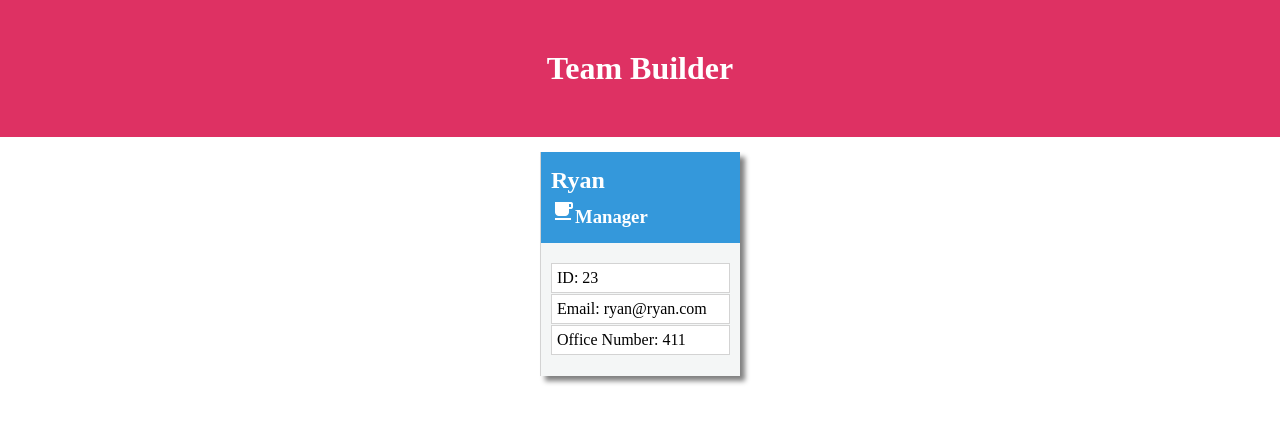
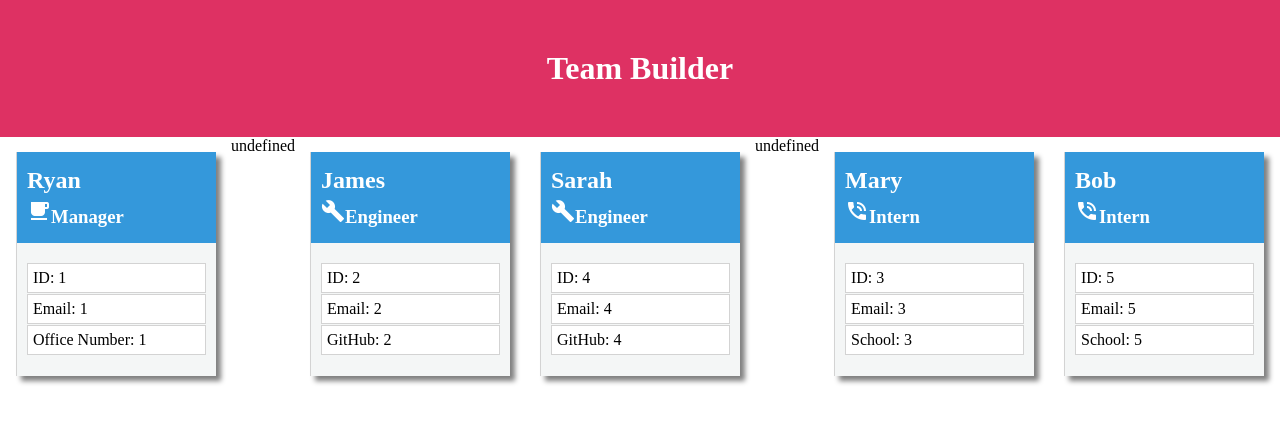
Before and after one commit to ryanascherr/team-profile-generator, a website: page index2.html in a window 1280 px wide. Drawn offline with Linux system fonts and the light colour scheme.

Commit message:
Added functionality so that multiple of either intern or engineer show up as expected.

```diff
--- a/index2.html
+++ b/index2.html
@@ -21,12 +21,60 @@
       </header>
       <div class="body">
           <ul>
-              <li>ID: 23</li>
-              <li>Email: ryan@ryan.com</li>
-              <li>Office Number: 411</li>
+              <li>ID: 1</li>
+              <li>Email: 1</li>
+              <li>Office Number: 1</li>
           </ul>
       </div>
     </div>
-
-
+    undefined<div class="card">
+        <header>
+            <h2 id="name">James</h2>
+            <h3 id="role"><i class="material-icons">build</i>Engineer</h3>
+        </header>
+        <div class="body">
+            <ul>
+                <li>ID: 2</li>
+                <li>Email: 2</li>
+                <li>GitHub: 2</li>
+            </ul>
+        </div>
+      </div><div class="card">
+        <header>
+            <h2 id="name">Sarah</h2>
+            <h3 id="role"><i class="material-icons">build</i>Engineer</h3>
+        </header>
+        <div class="body">
+            <ul>
+                <li>ID: 4</li>
+                <li>Email: 4</li>
+                <li>GitHub: 4</li>
+            </ul>
+        </div>
+      </div>
+    undefined<div class="card">
+        <header>
+            <h2 id="name">Mary</h2>
+            <h3 id="role"><i class="material-icons">phone_in_talk</i>Intern</h3>
+        </header>
+        <div class="body">
+            <ul>
+                <li>ID: 3</li>
+                <li>Email: 3</li>
+                <li>School: 3</li>
+            </ul>
+        </div>
+      </div><div class="card">
+        <header>
+            <h2 id="name">Bob</h2>
+            <h3 id="role"><i class="material-icons">phone_in_talk</i>Intern</h3>
+        </header>
+        <div class="body">
+            <ul>
+                <li>ID: 5</li>
+                <li>Email: 5</li>
+                <li>School: 5</li>
+            </ul>
+        </div>
+      </div>
     </div>
```
Also changed, not shown: index.js (+8 -10 lines).
